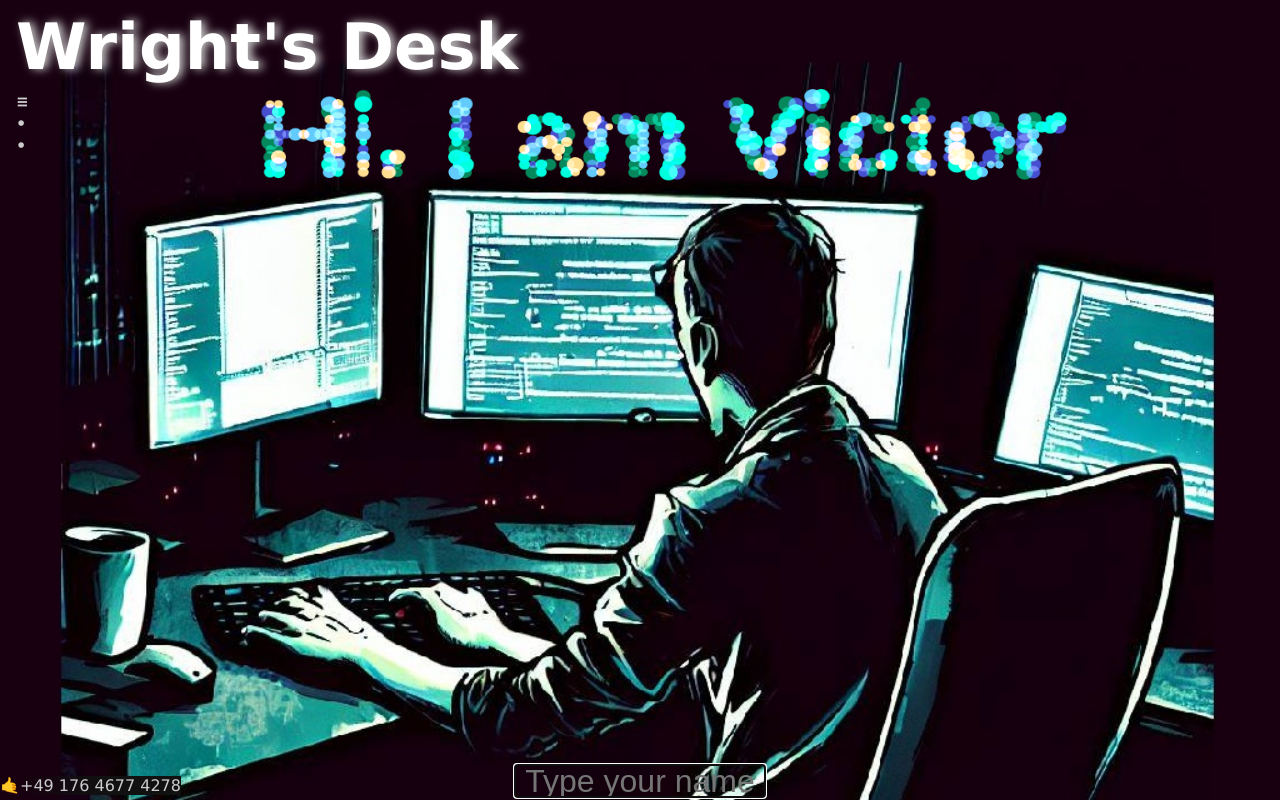
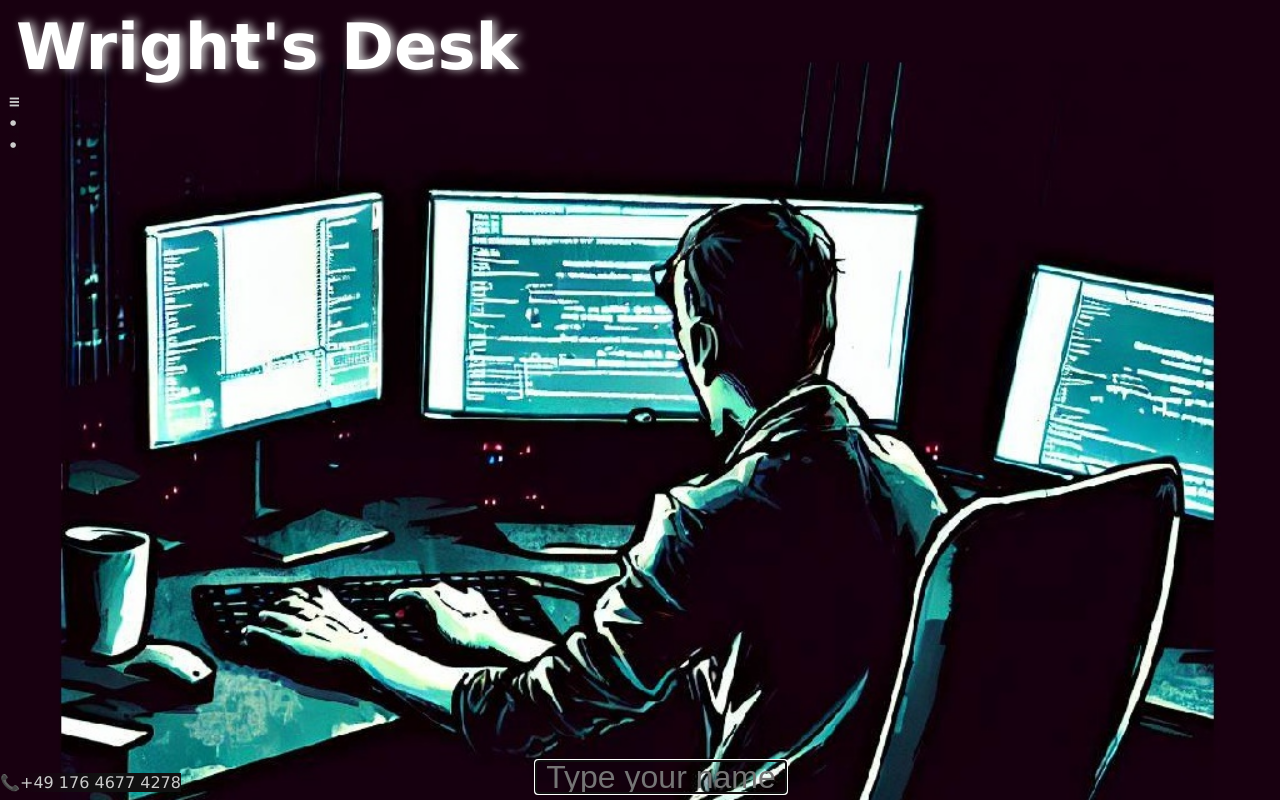
Before and after one commit to vrw-GH/WD-Home, a PHP site: page /dev/desktop.php in a window 1280 px wide. Run offline with PHP 8.4, Linux system fonts and the light colour scheme.

Commit message:
updates (#18)

```diff
--- a/dev/desktop.php
+++ b/dev/desktop.php
@@ -11,19 +11,15 @@
 
    <meta name="author" content="Victor Wright" />
    <meta name="description"
-      content="The Wright's website is an online showcase for all our blogs, articles, news, development projects, galleries, and other stuff." />
+      content="The Wright's Desk is an online showcase for all our blogs, articles, news, development projects, galleries, and other stuff." />
    <meta property="og:image" content="https://avatars.githubusercontent.com/u/81757839?v=4" />
    <meta property="og:description"
-      content="The Wright's website is an online showcase for all our blogs, articles, news, development projects, galleries, and other stuff." />
+      content="The Wright's Desk is an online showcase for all our blogs, articles, news, development projects, galleries, and other stuff." />
    <meta property="og:title" content="The Wright's Desk" />
    <meta name="twitter:title" content="The Wright's Desk" />
 
-   <script src="resources/script.js" defer></script>
-
    <link href="resources/favicon.ico" rel="icon" type="image/x-icon">
-   <link href="resources/style.css" rel="stylesheet">
-   <link href="https://vrw-gh.github.io/vrw-GH" rel="preload" as="document" type="text/html" crossorigin="anonymous"
-      fetchpriority="high" />
+   <link href="https://vrw-gh.github.io/vrw-GH" rel="prefetch" as="document" fetchpriority="high" />
 
    <title><?= $site_title ?></title>
 
@@ -34,6 +30,17 @@
       padding: 0;
       font-family: <?=$font_family ?>;
       color: <?=$font_color ?>;
+   }
+
+   body {
+      height: calc(100vh);
+      background-color: <?=$body_backcolor ?>;
+      background-image: url(<?= $main_background ?>);
+      background-attachment: local;
+      background-repeat: no-repeat;
+      background-size: cover;
+      max-width: calc(100% - 1.5rem);
+      background-position: top;
    }
 
    a {
@@ -50,18 +57,9 @@
    a:hover {
       color: <?=$link_color ?>;
    }
+   </style>
 
-   body {
-      height: 100vh;
-      background-color: <?=$body_backcolor ?>;
-      background-image: url(<?= $main_background ?>);
-      background-attachment: local;
-      background-repeat: no-repeat;
-      background-size: cover;
-      max-width: calc(100% - 1.5rem);
-      background-position: top;
-   }
-
+   <style>
    .headlines {
       z-index: 100;
    }
@@ -97,11 +95,13 @@
    .hl2:focus {
       background-color: <?=$highlight_color ?>;
    }
+   </style>
 
+   <style>
    .row {
       display: flex;
       width: calc(100%);
-      height: calc(90vh - 3rem);
+      height: calc(95vh - 3.3rem);
       margin-left: 0.5rem;
       margin-right: 1.0rem;
       /* border: 1px solid red; */
@@ -134,27 +134,30 @@
    }
 
    .navbar-tags>.dropdown {
-      display: none
+      display: none;
    }
 
-   .navbar-tags>li:focus>.dropdown {
+   .navbar-tags>li:hover>.dropdown {
       display: block;
-      color: <?=$highlight_color ?>;
+      /* color: <?= $highlight_color ?>; */
+      color: blue;
    }
    </style>
 
    <style>
-   iframe[name=viewport] {
+   iframe {
       display: flex;
       z-index: 0;
+      height: 100%;
       width: 100%;
       border: none;
       border-radius: 6px;
-      backdrop-filter: blur(4px);
    }
 
-   iframe[name=viewport]:hover {
-      /* background-color: white; */
+   .transitor {
+      transition-duration: 1.0s;
+      transition-timing-function: ease-in-out;
+      transition-property: all;
    }
    </style>
 
@@ -164,30 +167,28 @@
       justify-content: left;
       width: 100%;
       position: absolute;
-      bottom: 5px;
+      bottom: 0.5rem;
 
    }
    </style>
+   <?php
+   $viewport_style = 'height:100%;';
+   ?>
+
 </head>
 
 <body>
 
-   <?php
-   $viewport_style = 'height:0;';
-   $canvas_style = 'height:100%;';
-
-   ?>
-
    <div class="headlines hl1">
       <?= $site_title ?>
    </div>
-   <row class="row">
-      <column class="col-left">
+
    <div>
-            <ul class="headlines hl2 navbar-list ">
+      <ul class="headlines hl2 ">
          <li class="navbar-tags">
-                  <span><a href="about:blank" target="viewport"
-                        onclick="{$viewport_style = 'height:0;';$canvas_style = 'height:100;'}">
+            <span><a href="resources/modules/canvas.php" target="viewport" onclick="{
+                     $viewport_style = 'height:100%;';
+                     }">
                   <b>≡&nbsp;Home</b>&emsp;··· The Wright's Digital Workshop
                </a></span>
             <ul class="dropdown">
@@ -198,49 +199,47 @@
             </ul>
          </li>
          <li class="navbar-tags">
-                  <span><a href="https://vrw-gh.github.io/vrw-GH" target="viewport"
-                        onclick="{$viewport_style = 'height:100%; background-color:rgba(255,255,255,0.9); scroll:none';$canvas_style = 'height:10;'}">
+            <span><a href="https://vrw-gh.github.io/vrw-GH" target="viewport" onclick="{
+                     $viewport_style = 'background-color:rgba(255,255,255,0.9); scroll:none;backdrop-filter: blur(15px);';
+                     }">
                   <b>•&nbsp;About</b>&emsp;··· About Me
                </a></span>
          </li>
          <li class="navbar-tags">
-                  <span><a href="resources/images/tintin-characters.jpg" target="viewport" type="image/jpg"
-                        onclick="$viewport_style = 'height:100%;'">
-
-                        <b>•&nbsp;Other</b>&emsp;··· Other Stuff
+            <!-- data:text/html,%3Ch1%20align%3D%22center%22%3EHello%2C%20World!%3C%2Fh1%3E -->
+            <span><a href="data:text/html,%3Ch1%20align%3D%22center%22%3EA%20Wonderful%20World!%3C%2Fh1%3E"
+                  target="viewport" type="image/jpg" onclick="{
+                     $viewport_style = 'height:100%; background: center / contain  url(\'https:\/\/picsum.photos/700/900\'); backdrop-filter: blur(3px);'
+                     // viewport.location.reload();
+                     }">
+                  <!-- https:\/\/picsum.photos/800/900/?blur=1&random=2 -->
+                  <!-- resources/images/tintin-characters.jpg -->
+                  <b>•&nbsp;Other</b>&emsp;··· Random Picture
                </a></span>
          </li>
       </ul>
    </div>
 
-
+   <row class="row">
+      <column class="col-left">
       </column>
       <column class="col-right">
 
-         <iframe name="viewport" src="" frameborder="0" title="viewport" height="0" onLoad="{
-            this.style=$viewport_style;
-            canvas.style='height:20%;';
+         <iframe name="viewport" src="resources/modules/canvas.php" frameborder="0" title="viewport" height="0" onLoad="{
+            this.style = $viewport_style ;
+            this.className='transitor' ;
+            this.removeAttribute('srcdoc2');
+            this.location.reload();
+            this.focus();
             }">
-
+            <!-- this.setAttribute('class','transitor') ; -->
          </iframe>
-
-         <?php
-         if ($viewport_style === 'height:0;') {
-            // if ($canvas_style = 'height:100%;') {
-            echo '<canvas id="canvas" style="$canvas_style">Canvas is not supported in your browser.</canvas>';
-            echo '<input id="text" type="text" value="" placeholder="Type your name" maxlength="12" autofocus="autofocus" />';
-         } else {
-         }
-         ?>
-
-
-
 
       </column>
    </row>
 
    <footer>
-      🤙 <a href="tel:+4917646774278">+49 176 4677 4278</a>
+      📞 <a href="tel:+4917646774278">+49 176 4677 4278</a>
    </footer>
 
 </body>
--- a/dev/index.html
+++ b/dev/index.html
@@ -15,8 +15,8 @@
 
       iframe[id=desktop] {
          width: 100%;
-         height: 99.5vh;
-
+         /* height: 99.2vh; */
+         height: calc(100vh - 0.3rem);
       }
    </style>
 
--- a/dev/resources/script.js
+++ b/dev/resources/modules/canvas.js
@@ -1,13 +1,13 @@
 var canvas = document.querySelector("#canvas"),
-    ctx = canvas.getContext("2d"),
+    ctx = canvas.getContext("2d", { willReadFrequently: true }),
     particles = [],
     amount = 0,
     mouse = { x: 0, y: 0 },
     // radius = 0.4;
     radius = Math.random() * 1.2 + 0.4;
 
-var ww = canvas.width = window.innerWidth;
-var wh = canvas.height = window.innerHeight;
+var ww = canvas.width = window.innerWidth,
+    wh = canvas.height = window.innerHeight;
 
 var textField = document.querySelector("#text");
 
@@ -65,10 +65,11 @@
 }
 
 function onMouseMove(e) {
-    // mouse.x = e.clientX;
-    mouse.x = Math.floor(e.clientX * (1 + (window.innerWidth - canvas.clientWidth) / window.innerWidth) - 45);
+    mouse.x = e.clientX;
+    // mouse.x = Math.floor(e.clientX * (1 + (window.innerWidth - canvas.clientWidth) / window.innerWidth) - 45);
 
-    mouse.y = Math.floor(e.clientY * (1 + (window.innerHeight - canvas.clientHeight) / window.innerHeight) - 90);
+    mouse.y = e.clientY;
+    // mouse.y = Math.floor(e.clientY * (1 + (window.innerHeight - canvas.clientHeight) / window.innerHeight) - 90);
 }
 
 function onTouchMove(e) {
@@ -84,6 +85,7 @@
 }
 
 function initScene() {
+
     ww = canvas.width = window.innerWidth;
     wh = canvas.height = window.innerHeight;
 
@@ -100,7 +102,6 @@
         ctx.fillText("Hi. I am Victor", ww / 2, ww / 15 + 15); //top aligned on font "scale" +offset
     }
 
-
     var data = ctx.getImageData(0, 0, ww, wh).data;
     ctx.clearRect(0, 0, canvas.width, canvas.height);
     ctx.globalCompositeOperation = "screen";
@@ -114,12 +115,12 @@
         }
     }
     amount = particles.length;
-
 }
 
 function onMouseClick() {
     // radius++;
-    radius = Math.random() * 1.2 + 0.4;
+    // radius = Math.random() * 1.2 + 0.4;
+    radius = (Math.round((Math.random() * 12 + 4) / 2) / 5); // in-increments of 0.2
     if (radius > 1.4) {
         radius = 0;
     }
@@ -155,6 +156,12 @@
         initScene()
     }
 });
+textField.addEventListener('blur', (e) => {
+    if (e.value != "") {
+        textField.blur();
+        initScene()
+    }
+}, true);
 
 initScene();
 requestAnimationFrame(render);
--- /dev/null
+++ b/dev/resources/modules/canvas.php
@@ -0,0 +1,66 @@
+<!-- <link href="canvas.css" rel="stylesheet"> -->
+<style>
+   * {
+      margin: 0;
+      padding: 0;
+   }
+
+   html {
+      width: 99%;
+      height: 99%;
+
+      /* border: 1px solid green; */
+   }
+
+   canvas {
+      cursor: crosshair;
+      display: block;
+      /* position         : relative; */
+      width: 100%;
+      /* height: calc(100% - 2.2rem); */
+
+      /* border: 1px solid blue; */
+   }
+
+   input {
+      width: 250px;
+      height: 2rem;
+      line-height: 40px;
+      position: absolute;
+      bottom: 3px;
+      left: calc(50% - 125px);
+      color: transparent;
+      font-size: 2rem;
+      font-family: arial;
+      text-align: center;
+      border: none;
+      background: none;
+
+      /* border                    : 1px solid white; */
+   }
+
+   input::placeholder {
+      border: none;
+   }
+
+   input:focus {
+      border: none;
+      color: lightgray
+   }
+
+   input:blank {
+      border: none;
+   }
+
+   input:placeholder-shown {
+      border: none;
+   }
+
+   input:read-write {
+      border: none;
+   }
+</style>
+<script src="canvas.js" defer></script>
+
+<canvas id='canvas'>Canvas is not supported in your browser.</canvas>
+<input id='text' type='text' value='' placeholder='Type your name' maxlength='12' tabindex="1" autofocus='autofocus' />
--- a/dev/resources/style.css
+++ /dev/null
@@ -1,50 +0,0 @@
-canvas {
-	cursor  : crosshair;
-	display : block;
-	width   : 100%;
-	height  : 100%;
-	position: relative;
-	top     : 0;
-	bottom  : 0rem;
-	left    : 0;
-	right   : 0;
-}
-
-input {
-	width               : 250px;
-	height              : 2rem;
-	line-height         : 40px;
-	position            : absolute;
-	bottom              : 3px;
-	left                : calc(50% - 125px);
-	background          : none;
-	/* color            : white; */
-	color               : transparent;
-	font-size           : 2rem;
-	font-family         : arial;
-	text-align          : center;
-	/* border           : 1px solid white; */
-	border              : none;
-	/* background       : rgba(255, 255, 255, 0.2); */
-}
-
-input::placeholder {
-	border: none;
-}
-
-input:focus {
-	border: none;
-	color : lightgray
-}
-
-input:blank {
-	border: none;
-}
-
-input:placeholder-shown {
-	border: none;
-}
-
-input:read-write {
-	border: none;
-}
```
Lines whose indentation alone changed are shown as unchanged.
